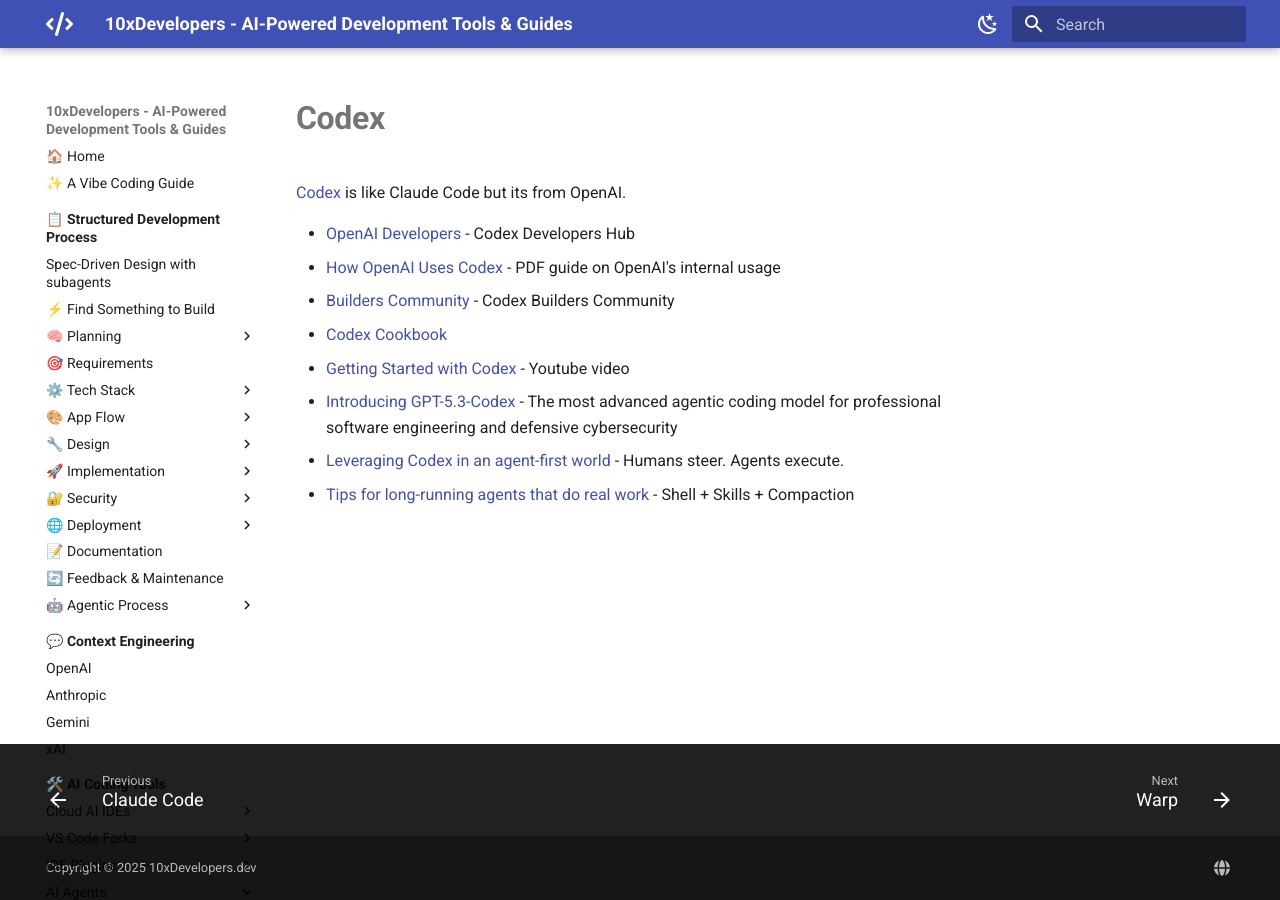
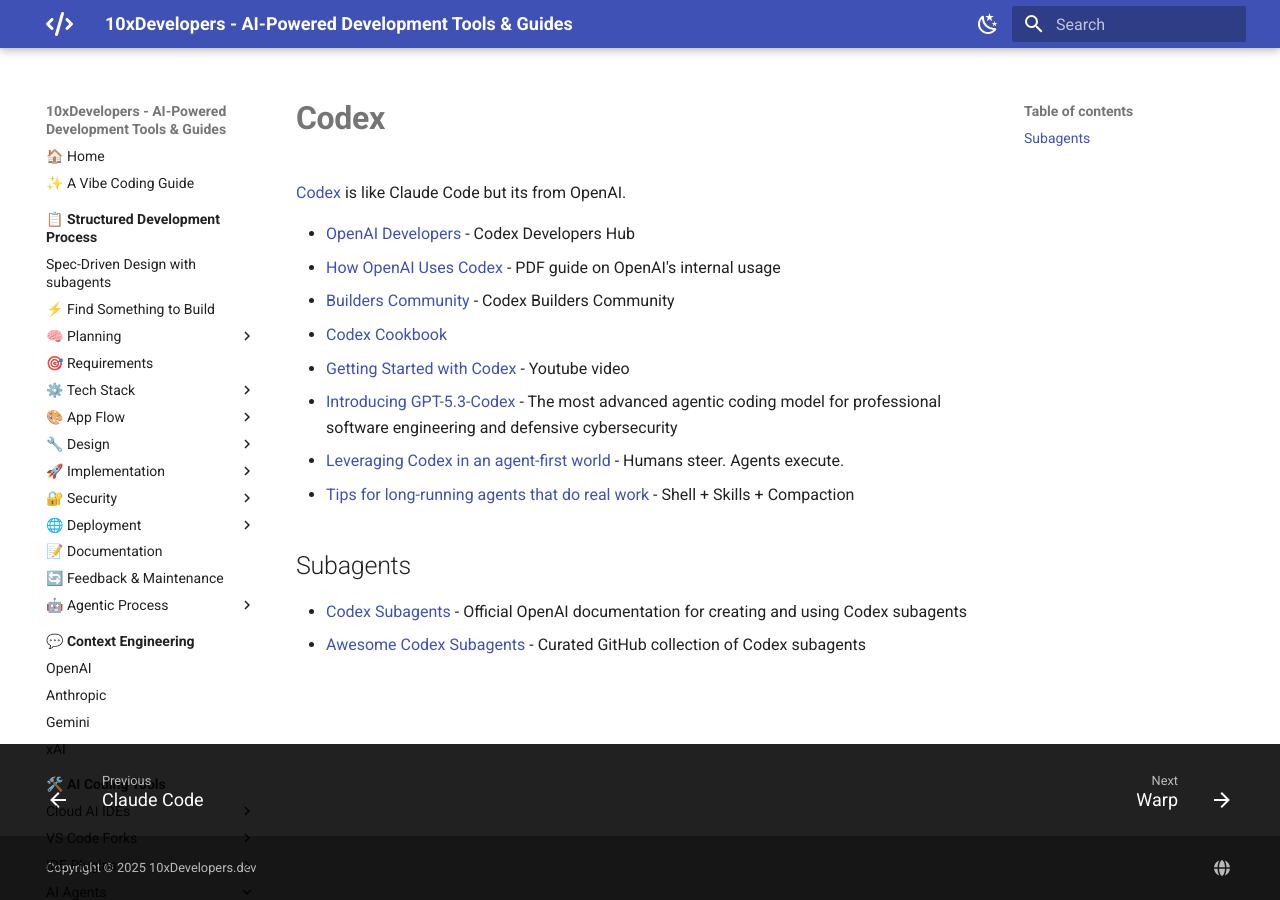
Before and after one commit to shlomoc/10xdev, an MkDocs documentation site: the page built from docs/ai-coding-tools/ai-agents/codex.md, in a window 1280 px wide. Built offline with MkDocs 1.6.1 and Material for MkDocs 9.7.7, drawn with Linux system fonts in a browser that asks for light colours.

Commit message:
docs(ai-coding-tools): add new resources for Claude Code and Codex subagents

```diff
--- a/docs/ai-coding-tools/ai-agents/codex.md
+++ b/docs/ai-coding-tools/ai-agents/codex.md
@@ -10,3 +10,8 @@
 - [Introducing GPT-5.3-Codex](https://openai.com/index/introducing-gpt-5-3-codex/) - The most advanced agentic coding model for professional software engineering and defensive cybersecurity
 - [Leveraging Codex in an agent-first world](https://openai.com/index/harness-engineering/) - Humans steer. Agents execute.
 - [Tips for long-running agents that do real work](https://developers.openai.com/blog/skills-shell-tips) - Shell + Skills + Compaction
+
+## Subagents
+
+- [Codex Subagents](https://developers.openai.com/codex/subagents) - Official OpenAI documentation for creating and using Codex subagents
+- [Awesome Codex Subagents](https://github.com/VoltAgent/awesome-codex-subagents) - Curated GitHub collection of Codex subagents
```
Also changed, not shown: docs/ai-coding-tools/ai-agents/claude-code.md (+2 -0 lines), docs/structured/tech-stack/index.md (+0 -1 lines).
